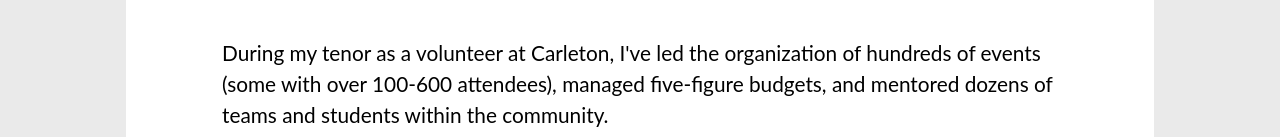
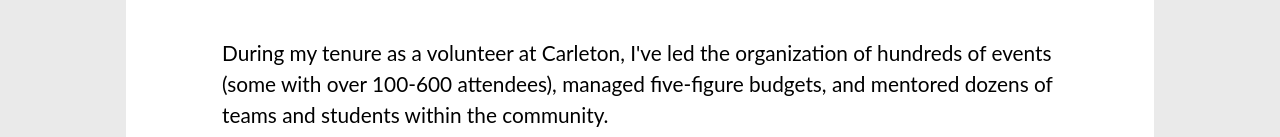
Before and after one commit to MathyouMB/scisoc, an Astro site: page / in a window 1280 px wide. Shown: the part 663-800 px from the top of the page. Built offline with nearby package versions, Linux system fonts and the light colour scheme; Astro itself is replaced by a stand-in of ours.

Commit message:
grammar fix

```diff
--- a/src/pages/index.astro
+++ b/src/pages/index.astro
@@ -28,7 +28,7 @@
 				<div class="heading">
 					<h1 class="heading1">👋 Hey There, I'm Matthew!</h1>
 					<p>I'm an active member of Carleton's student community, the previous President and five-time elected executive of the <a href="https://ccss.carleton.ca/">Carleton Computer Science Society</a>, and a previous <a href="https://www.sciencesociety.ca/">SciSoc</a> council member (2022-2023).</p>
-					<p>During my tenor as a volunteer at Carleton, I've led the organization of hundreds of events (some with over 100-600 attendees), managed five-figure budgets, and mentored dozens of teams and students within the community.</p>
+					<p>During my tenure as a volunteer at Carleton, I've led the organization of hundreds of events (some with over 100-600 attendees), managed five-figure budgets, and mentored dozens of teams and students within the community.</p>
 					<p>My experience has given me a deep understanding of the needs of our community and the skills to address them. I'm excited to bring my experience to the role of VP Internal and work with the SciSoc team to create a more inclusive and engaging community for all students.</p>
 					<h1 class="heading1">My Platform</h1>
 					<h2>🎉 More Departmental Society Collaborations</h2>
```
